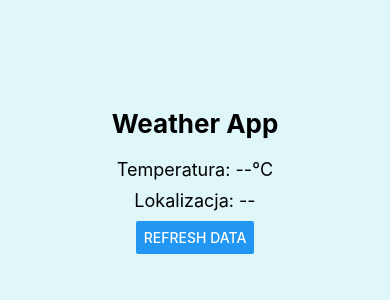
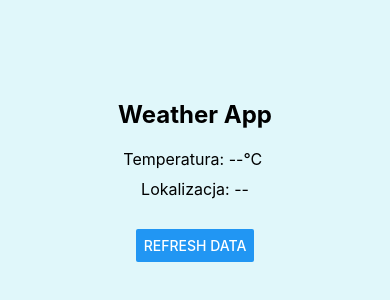
Before and after one commit to Malzafin/WeatherApp, a React Native app: screen / in a window 390 px wide. Shown: the part 236-536 px from the top of the page. Built offline with nearby package versions, Linux system fonts and the light colour scheme.

Commit message:
feat: zmiana układu UI w orientacji poziomej
Dodano flexDirection: row i podział na bloki tylko w trybie landscape

```diff
--- a/App.tsx
+++ b/App.tsx
@@ -14,6 +14,7 @@ function WeatherContent() {
   const weather = useWeather();
 
   const [screen, setScreen] = useState(Dimensions.get ('window'));
+  const styles = createStyles(screen.width);
 
   useEffect (() => {
     const onChange  = ({window}) => {
@@ -29,20 +30,26 @@ function WeatherContent() {
 
 
   return (
-    <View style={styles.container}>
+    <View style={[styles.container, screen.width > screen.height && styles.containerHorizontal]}>
+      <View style={styles.block}>
         <Text style={styles.header}>Weather App</Text>
-      <Text style={styles.info}>Temperatura: {weather?.temperature}°C</Text>
+        <Text style={styles.info}>Temperatura: {weather?.temperature}°C{' '}</Text>
         <Text style={styles.info}>Lokalizacja: {weather?.location}</Text>
+      </View>
+
+      <View style={styles.block}>
         <Button
           title="Refresh data"
           onPress={() => weather?.updateWeather()}
         />
         <Text style={styles.info}>{weather?.status}</Text>
       </View>
+    </View>
   );
 }
 
-const styles = StyleSheet.create({
+const createStyles = (width: number) =>
+  StyleSheet.create({
     container: {
       flex: 1,
       backgroundColor: '#e0f7fa',
@@ -50,13 +57,26 @@ const styles = StyleSheet.create({
       justifyContent: 'center',
       padding: 20,
     },
+
     header: {
-    fontSize: 26,
+      fontSize: width > 500 ? 30 : 24,
       fontWeight: 'bold',
       marginBottom: 20,
     },
+
     info: {
-    fontSize: 18,
+      fontSize: width > 500 ? 20 : 16,
       marginBottom: 10,
     },
+
+    containerHorizontal: {
+      flexDirection: 'row',
+      justifyContent: 'space-around',
+      alignItems: 'center',
+    },
+
+    block: {
+      margin: 10,
+      alignItems: 'center',
+    },
 });
--- a/app.json
+++ b/app.json
@@ -3,7 +3,7 @@
     "name": "WeatherApp",
     "slug": "WeatherApp",
     "version": "1.0.0",
-    "orientation": "portrait",
+    "orientation": "default",
     "icon": "./assets/icon.png",
     "userInterfaceStyle": "light",
     "newArchEnabled": true,
```
Lines whose indentation alone changed are shown as unchanged.
